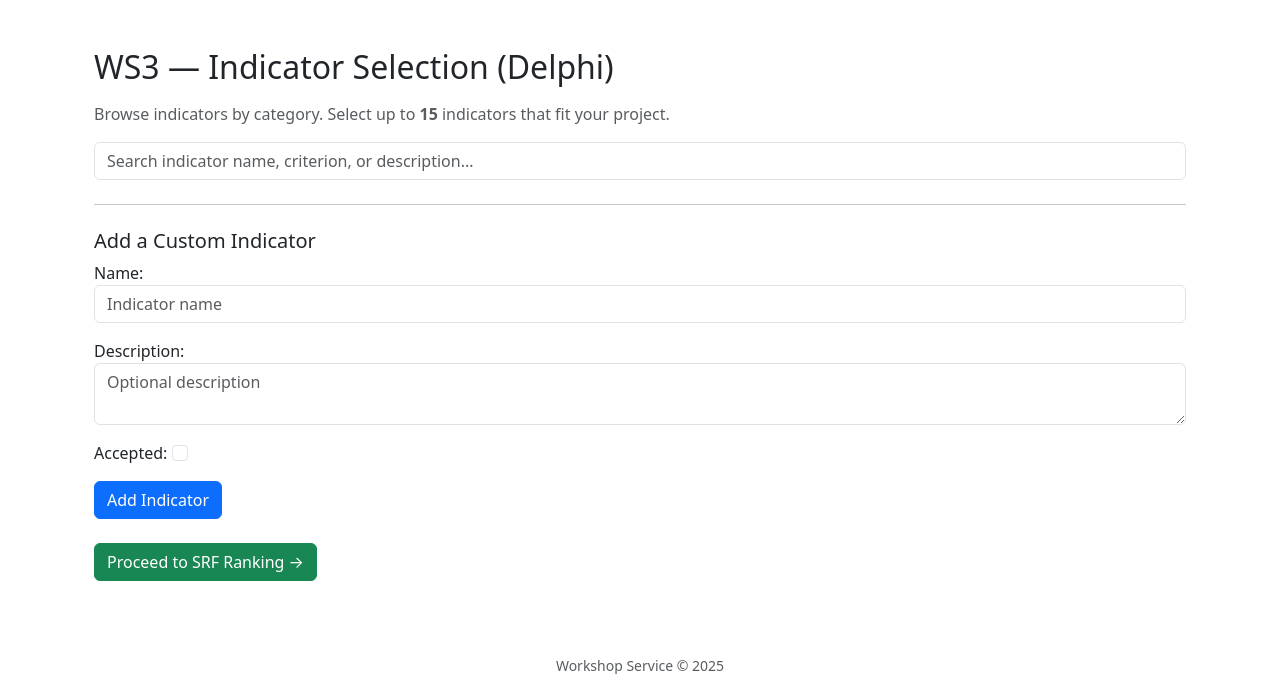
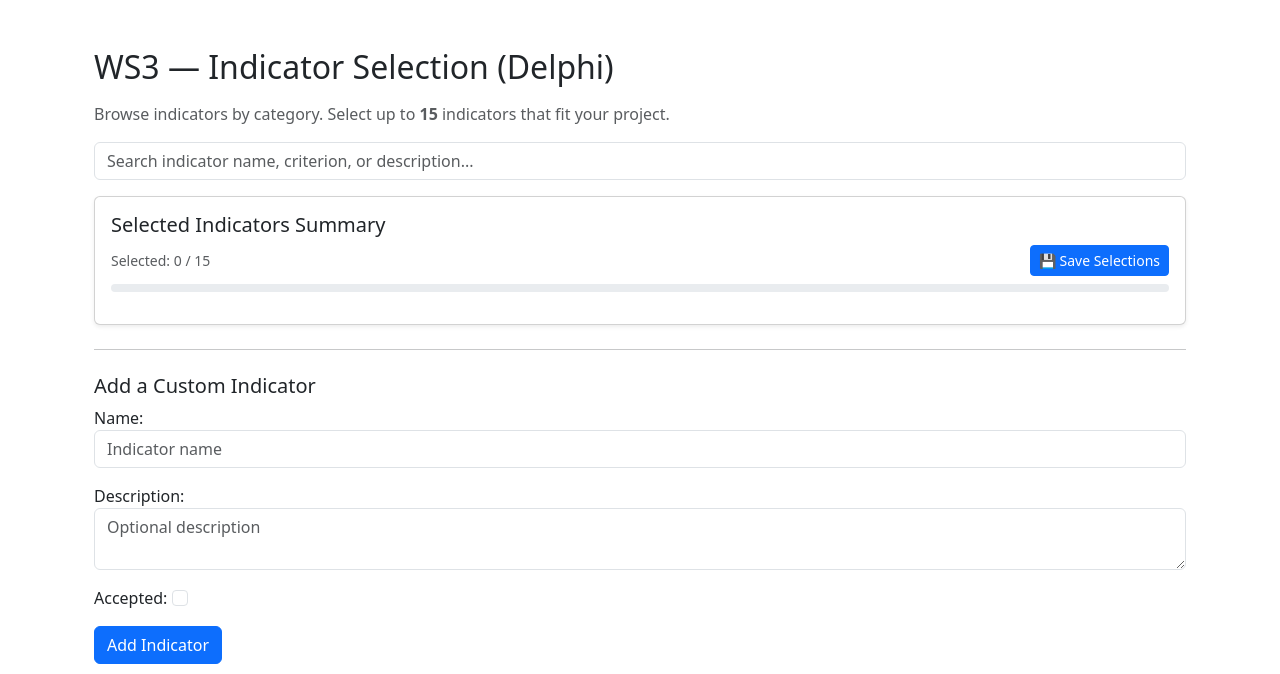
Before and after one commit to alireza-soleiman/LMS, a Django app: template workshops/templates/workshops/indicator_selection.html in a window 1280 px wide. Shown: the part 56-730 px from the top of the page. Run offline with Django 5.2, Linux system fonts and the light colour scheme; the template is opened without the code that fills it: values that come from a table or form of the project are taken from there, others are empty.

Commit message:
add summary panel

```diff
--- a/workshops/templates/workshops/indicator_selection.html
+++ b/workshops/templates/workshops/indicator_selection.html
@@ -14,6 +14,33 @@
 
   <!-- Search bar -->
   <input type="text" id="searchBox" class="form-control mb-3" placeholder="Search indicator name, criterion, or description...">
+
+<div class="card mb-4 shadow-sm">
+  <div class="card-body">
+    <h5 class="card-title">Selected Indicators Summary</h5>
+
+    <!-- Counter + Progress bar -->
+    <div class="d-flex justify-content-between align-items-center mb-2">
+      <small class="text-muted">Selected: <span id="selectedCount">0</span> / 15</small>
+      <button class="btn btn-primary btn-sm" id="saveSelectionsBtn">💾 Save Selections</button>
+    </div>
+    <div class="progress mb-3" style="height: 8px;">
+      <div id="selectionProgress" class="progress-bar bg-success" role="progressbar" style="width: 0%;"></div>
+    </div>
+
+    <!-- Selected table -->
+    <table class="table table-sm table-bordered mb-0" id="selectedTable" style="display:none;">
+      <thead class="table-light">
+        <tr>
+          <th>Name</th>
+          <th>Criterion</th>
+          <th>Unit</th>
+        </tr>
+      </thead>
+      <tbody></tbody>
+    </table>
+  </div>
+</div>
 
   <!-- Nested accordion view -->
     <div class="accordion" id="mainAccordion">
@@ -111,4 +138,5 @@ document.getElementById('searchBox').addEventListener('keyup', function() {
   });
 });
 </script>
+
 {% endblock %}
```
